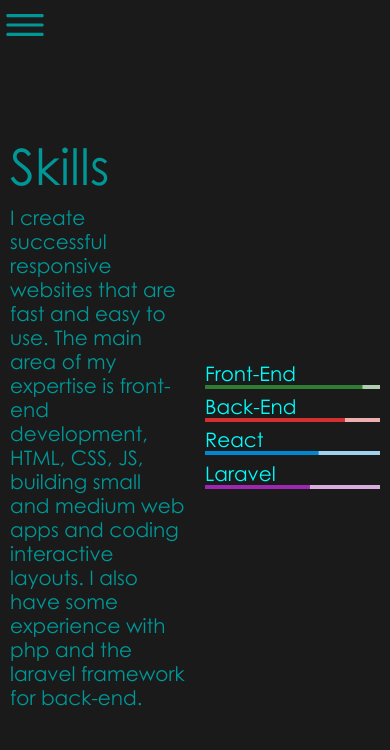
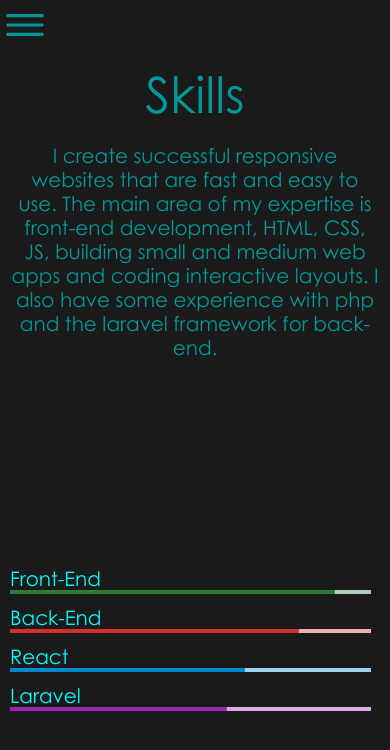
Before and after one commit to JensRosseel/portfolio2, a React (Create React App) app: page /skills in a window 390 px wide. Shown: the top 750 px of the page. Built offline with nearby package versions, Linux system fonts and the light colour scheme.

Commit message:
Add responsiveness to skills page

```diff
--- a/src/Components/Skills/Skills.css
+++ b/src/Components/Skills/Skills.css
@@ -31,3 +31,14 @@
     margin-top: 3%;
     color: var(--color-primary);
 }
+
+@media only screen and (max-width: 768px) {
+    .skills-container {
+        grid-template-columns: 100%;
+        grid-template-rows: 50% 50%;
+    }
+
+    .skills-text {
+        text-align: center;
+    }
+}
```
